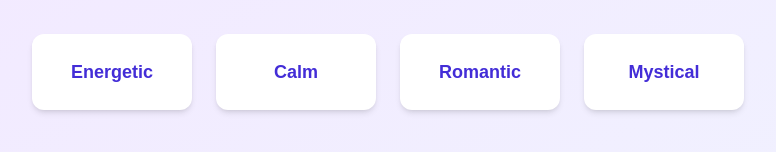
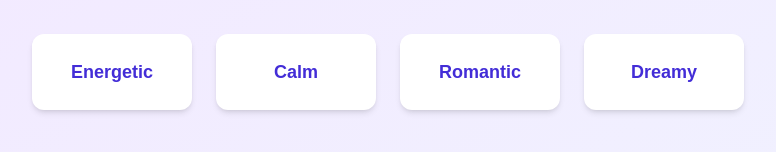
Before and after one commit to tanvikudari/color-vibes, a Next.js app: page / in a window 1280 px wide. Shown: the part 130-282 px from the top of the page, without its empty margins (252-1028 px from the left). Built offline with nearby package versions, Linux system fonts and the light colour scheme.

Commit message:
jhdb omg if this doesnt work

```diff
--- a/pages/index.js
+++ b/pages/index.js
@@ -1,7 +1,7 @@
 import Link from 'next/link';
 
 export default function Home() {
-  const moods = ['energetic', 'calm', 'romantic', 'mystical'];
+  const moods = ['energetic', 'calm', 'romantic', 'dreamy'];
 
   return (
     <main className="min-h-screen bg-gradient-to-br from-purple-100 to-blue-50 p-10 text-center text-gray-800 animate-fade-in">
```
